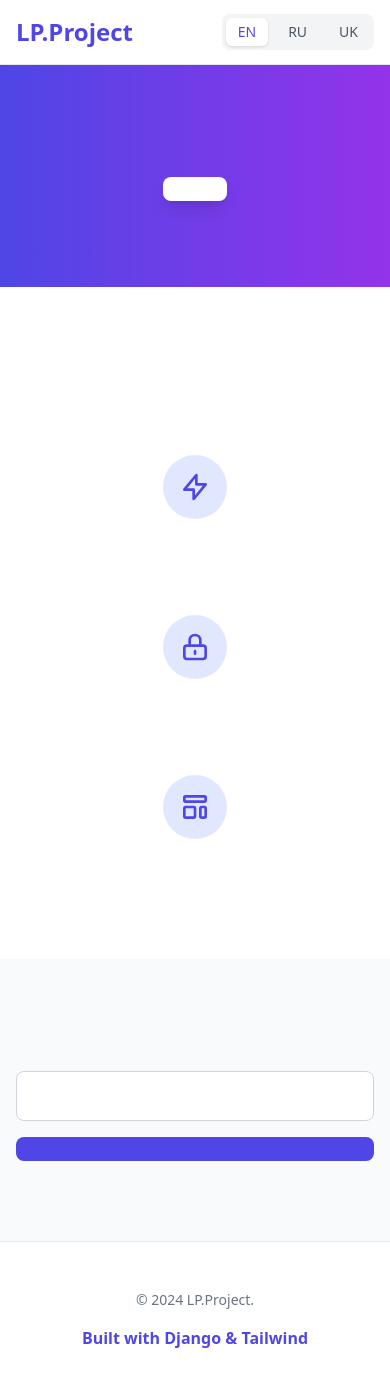
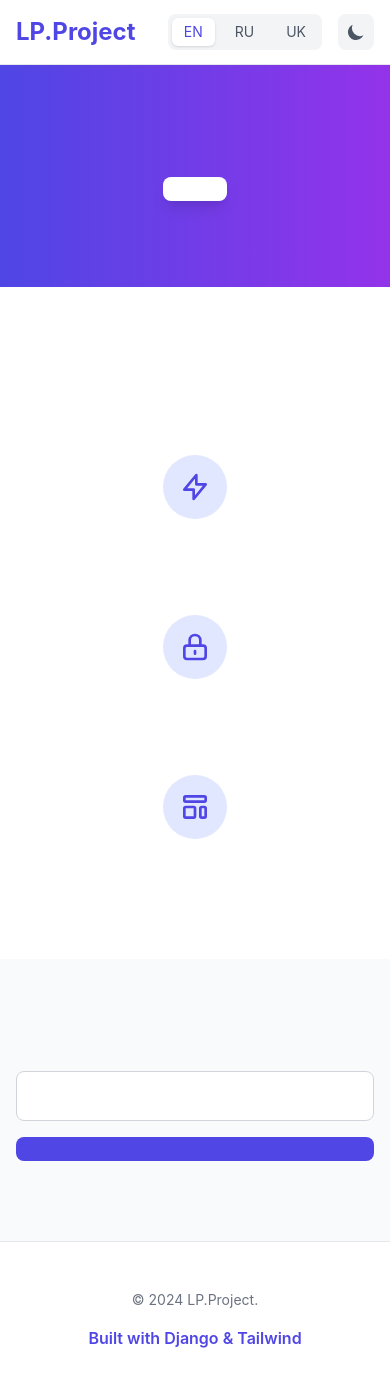
Before and after one commit to VadimVBond/dj_lp, a Django app: template templates/index.html in a window 390 px wide. Run offline with Django 5.2, Linux system fonts and the light colour scheme; the template is opened without the code that fills it, so the values that code supplies are empty; some libraries are stand-ins or nearby versions.

Commit message:
feat: implement landing page template with responsive design and theme toggling support

```diff
--- a/static/css/style.css
+++ b/static/css/style.css
@@ -1,5 +1,17 @@
 /* Custom styles for landing page */
 /* Tailwind CSS is loaded via CDN, add custom overrides here if needed */
+
+:root {
+    --bg: #ffffff;
+    --text: #0f172a;
+    --accent: #4f46e5;
+}
+
+[data-theme="dark"] {
+    --bg: #0f172a;
+    --text: #f8fafc;
+    --accent: #818cf8;
+}
 
 html {
     scroll-behavior: smooth;
@@ -7,4 +19,7 @@ html {
 
 body {
     font-family: -apple-system, BlinkMacSystemFont, 'Segoe UI', Roboto, 'Helvetica Neue', Arial, sans-serif;
+    background-color: var(--bg);
+    color: var(--text);
+    transition: background-color 0.3s ease, color 0.3s ease;
 }
--- a/static/js/main.js
+++ b/static/js/main.js
@@ -1,3 +1,28 @@
 document.addEventListener('DOMContentLoaded', () => {
     console.log('Landing page initialized');
+
+    const themeToggleBtn = document.getElementById('theme-toggle');
+    const themeToggleDarkIcon = document.getElementById('theme-toggle-dark-icon');
+    const themeToggleLightIcon = document.getElementById('theme-toggle-light-icon');
+
+    // Change the icons inside the button based on previous settings
+    if (document.documentElement.getAttribute('data-theme') === 'dark') {
+        themeToggleLightIcon.classList.remove('hidden');
+    } else {
+        themeToggleDarkIcon.classList.remove('hidden');
+    }
+
+    themeToggleBtn.addEventListener('click', function() {
+        // toggle icons inside button
+        themeToggleDarkIcon.classList.toggle('hidden');
+        themeToggleLightIcon.classList.toggle('hidden');
+
+        // get current theme
+        const currentTheme = document.documentElement.getAttribute('data-theme');
+        const newTheme = currentTheme === 'dark' ? 'light' : 'dark';
+
+        // set new theme
+        document.documentElement.setAttribute('data-theme', newTheme);
+        localStorage.setItem('theme', newTheme);
+    });
 });
--- a/templates/base.html
+++ b/templates/base.html
@@ -1,14 +1,40 @@
 {% load static %}
 {% load i18n %}
 <!DOCTYPE html>
-<html lang="{{ LANGUAGE_CODE }}">
+<html lang="{{ LANGUAGE_CODE }}" data-theme="light">
 <head>
     <meta charset="UTF-8">
     <meta name="viewport" content="width=device-width, initial-scale=1.0">
     <title>{% block title %}{{ page_title }}{% endblock %}</title>
+
+    <!-- Theme initialization script (prevents FOUC) -->
+    <script>
+        (function() {
+            const savedTheme = localStorage.getItem('theme');
+            const theme = savedTheme || (window.matchMedia('(prefers-color-scheme: dark)').matches ? 'dark' : 'light');
+            document.documentElement.setAttribute('data-theme', theme);
+        })();
+    </script>
+
     <script src="https://cdn.tailwindcss.com"></script>
+    <script>
+        tailwind.config = {
+            darkMode: ['selector', '[data-theme="dark"]'],
+            theme: {
+                extend: {
+                    colors: {
+                        dark: {
+                            bg: '#0f172a',
+                            text: '#ffffff'
+                        }
+                    }
+                }
+            }
+        }
+    </script>
+    <link rel="stylesheet" href="{% static 'css/style.css' %}">
 </head>
-<body class="bg-gray-50 text-gray-900 flex flex-col min-h-screen">
+<body class="bg-white dark:bg-slate-900 text-slate-900 dark:text-slate-100 flex flex-col min-h-screen transition-colors duration-300">
     {% include 'includes/header.html' %}
     <main class="flex-grow">
         {% block content %}{% endblock %}
--- a/templates/includes/footer.html
+++ b/templates/includes/footer.html
@@ -1,5 +1,5 @@
 {% load i18n %}
-<footer class="bg-white border-t py-12">
+<footer class="bg-white dark:bg-slate-900 border-t dark:border-slate-800 py-12">
     <div class="max-w-7xl mx-auto px-4 sm:px-6 lg:px-8">
         <div class="flex flex-col md:flex-row justify-between items-center">
             <div class="text-gray-500 text-sm">
--- a/templates/includes/header.html
+++ b/templates/includes/header.html
@@ -1,47 +1,57 @@
 {% load i18n %}
 
-<header class="bg-white border-b sticky top-0 z-50">
+<header class="bg-white dark:bg-slate-900 border-b dark:border-slate-800 sticky top-0 z-50 transition-colors">
     <div class="max-w-7xl mx-auto px-4 sm:px-6 lg:px-8">
 
         <div class="flex justify-between h-16 items-center">
 
             <!-- Logo -->
             <div class="flex-shrink-0 flex items-center">
-                <a href="{{ request.META.SCRIPT_NAME|default:"/" }}{{ LANGUAGE_CODE }}/" class="text-2xl font-bold text-indigo-600">
+                <a href="{{ request.META.SCRIPT_NAME|default:"/" }}{{ LANGUAGE_CODE }}/" class="text-2xl font-bold text-indigo-600 dark:text-indigo-400">
                     LP.Project
                 </a>
             </div>
 
             <!-- Navigation -->
             <nav class="hidden md:flex space-x-8">
-                <a href="#features" class="text-gray-600 hover:text-indigo-600">
+                <a href="#features" class="text-gray-600 dark:text-gray-400 hover:text-indigo-600 dark:hover:text-indigo-400 transition-colors">
                     {% trans "Features" %}
                 </a>
-                <a href="#cta" class="text-gray-600 hover:text-indigo-600">
+                <a href="#cta" class="text-gray-600 dark:text-gray-400 hover:text-indigo-600 dark:hover:text-indigo-400 transition-colors">
                     {% trans "Subscribe" %}
                 </a>
             </nav>
 
-            <!-- Language switcher -->
-            <div class="flex items-center space-x-2 bg-gray-100 rounded-lg p-1">
+            <!-- Language switcher & Theme toggle -->
+            <div class="flex items-center space-x-4">
 
+                <div class="flex items-center space-x-2 bg-gray-100 dark:bg-slate-800 rounded-lg p-1">
                     {% get_available_languages as languages %}
-
                     {% for lang_code, lang_name in languages %}
-
                         <a href="{{ request.META.SCRIPT_NAME|default:"/" }}{{ lang_code }}/"
                            class="px-3 py-1 text-sm rounded-md transition
                                   {% if LANGUAGE_CODE == lang_code %}
-                              bg-white shadow text-indigo-600
+                                  bg-white dark:bg-slate-700 shadow text-indigo-600 dark:text-indigo-400
                                   {% else %}
-                              text-gray-600 hover:text-indigo-600
+                                  text-gray-600 dark:text-gray-400 hover:text-indigo-600 dark:hover:text-indigo-400
                                   {% endif %}">
+                            {{ lang_code|upper }}
+                        </a>
+                    {% endfor %}
+                </div>
 
-                        {{ lang_code|upper }}
-
-                    </a>
-
-                {% endfor %}
+                <button id="theme-toggle"
+                        class="p-2 rounded-lg bg-gray-100 dark:bg-slate-800 text-gray-600 dark:text-gray-400 hover:text-indigo-600 dark:hover:text-indigo-400 transition-colors"
+                        aria-label="Toggle Theme">
+                    <!-- Sun icon -->
+                    <svg id="theme-toggle-light-icon" class="hidden w-5 h-5" fill="currentColor" viewBox="0 0 20 20">
+                        <path d="M10 2a1 1 0 011 1v1a1 1 0 11-2 0V3a1 1 0 011-1zm4 8a4 4 0 11-8 0 4 4 0 018 0zm-.464 4.95l.707.707a1 1 0 001.414-1.414l-.707-.707a1 1 0 00-1.414 1.414zm2.12-10.607a1 1 0 010 1.414l-.706.707a1 1 0 11-1.414-1.414l.707-.707a1 1 0 011.414 0zM17 11a1 1 0 100-2h-1a1 1 0 100 2h1zm-7 4a1 1 0 011 1v1a1 1 0 11-2 0v-1a1 1 0 011-1zM5.05 6.464A1 1 0 106.465 5.05l-.708-.707a1 1 0 00-1.414 1.414l.707.707zm1.414 8.486l-.707.707a1 1 0 01-1.414-1.414l.707-.707a1 1 0 011.414 1.414zM4 11a1 1 0 100-2H3a1 1 0 000 2h1z"></path>
+                    </svg>
+                    <!-- Moon icon -->
+                    <svg id="theme-toggle-dark-icon" class="hidden w-5 h-5" fill="currentColor" viewBox="0 0 20 20">
+                        <path d="M17.293 13.293A8 8 0 016.707 2.707a8.001 8.001 0 1010.586 10.586z"></path>
+                    </svg>
+                </button>
 
             </div>
 
--- a/templates/index.html
+++ b/templates/index.html
@@ -4,7 +4,7 @@
 
 {% block content %}
 <!-- Hero Section -->
-<section class="bg-gradient-to-r from-indigo-600 to-purple-600 text-white py-20">
+<section class="bg-gradient-to-r from-indigo-600 to-purple-600 dark:from-indigo-950 dark:to-purple-950 text-white py-20 transition-colors duration-500">
     <div class="max-w-7xl mx-auto px-4 sm:px-6 lg:px-8 text-center">
         <h1 class="text-4xl md:text-5xl font-bold mb-6">
             {{ hero_title }}
@@ -19,13 +19,13 @@
 </section>
 
 <!-- Features Section -->
-<section id="features" class="py-20 bg-white">
+<section id="features" class="py-20 bg-white dark:bg-slate-900 transition-colors">
     <div class="max-w-7xl mx-auto px-4 sm:px-6 lg:px-8">
         <div class="text-center mb-16">
-            <h2 class="text-3xl md:text-4xl font-bold text-gray-900 mb-4">
+            <h2 class="text-3xl md:text-4xl font-bold text-gray-900 dark:text-white mb-4">
                 {{ features_title }}
             </h2>
-            <p class="text-xl text-gray-600 max-w-2xl mx-auto">
+            <p class="text-xl text-gray-600 dark:text-gray-400 max-w-2xl mx-auto">
                 {{ features_subtitle }}
             </p>
         </div>
@@ -33,45 +33,45 @@
         <div class="grid grid-cols-1 md:grid-cols-3 gap-8">
             <!-- Feature 1 -->
             <div class="text-center p-6">
-                <div class="w-16 h-16 bg-indigo-100 rounded-full flex items-center justify-center mx-auto mb-4">
-                    <svg class="w-8 h-8 text-indigo-600" fill="none" stroke="currentColor" viewBox="0 0 24 24">
+                <div class="w-16 h-16 bg-indigo-100 dark:bg-indigo-900/30 rounded-full flex items-center justify-center mx-auto mb-4">
+                    <svg class="w-8 h-8 text-indigo-600 dark:text-indigo-400" fill="none" stroke="currentColor" viewBox="0 0 24 24">
                         <path stroke-linecap="round" stroke-linejoin="round" stroke-width="2" d="M13 10V3L4 14h7v7l9-11h-7z"/>
                     </svg>
                 </div>
-                <h3 class="text-xl font-semibold text-gray-900 mb-2">
+                <h3 class="text-xl font-semibold text-gray-900 dark:text-white mb-2">
                     {{ feature_1_title }}
                 </h3>
-                <p class="text-gray-600">
+                <p class="text-gray-600 dark:text-gray-400">
                     {{ feature_1_desc }}
                 </p>
             </div>
 
             <!-- Feature 2 -->
             <div class="text-center p-6">
-                <div class="w-16 h-16 bg-indigo-100 rounded-full flex items-center justify-center mx-auto mb-4">
-                    <svg class="w-8 h-8 text-indigo-600" fill="none" stroke="currentColor" viewBox="0 0 24 24">
+                <div class="w-16 h-16 bg-indigo-100 dark:bg-indigo-900/30 rounded-full flex items-center justify-center mx-auto mb-4">
+                    <svg class="w-8 h-8 text-indigo-600 dark:text-indigo-400" fill="none" stroke="currentColor" viewBox="0 0 24 24">
                         <path stroke-linecap="round" stroke-linejoin="round" stroke-width="2" d="M12 15v2m-6 4h12a2 2 0 002-2v-6a2 2 0 00-2-2H6a2 2 0 00-2 2v6a2 2 0 002 2zm10-10V7a4 4 0 00-8 0v4h8z"/>
                     </svg>
                 </div>
-                <h3 class="text-xl font-semibold text-gray-900 mb-2">
+                <h3 class="text-xl font-semibold text-gray-900 dark:text-white mb-2">
                     {{ feature_2_title }}
                 </h3>
-                <p class="text-gray-600">
+                <p class="text-gray-600 dark:text-gray-400">
                     {{ feature_2_desc }}
                 </p>
             </div>
 
             <!-- Feature 3 -->
             <div class="text-center p-6">
-                <div class="w-16 h-16 bg-indigo-100 rounded-full flex items-center justify-center mx-auto mb-4">
-                    <svg class="w-8 h-8 text-indigo-600" fill="none" stroke="currentColor" viewBox="0 0 24 24">
+                <div class="w-16 h-16 bg-indigo-100 dark:bg-indigo-900/30 rounded-full flex items-center justify-center mx-auto mb-4">
+                    <svg class="w-8 h-8 text-indigo-600 dark:text-indigo-400" fill="none" stroke="currentColor" viewBox="0 0 24 24">
                         <path stroke-linecap="round" stroke-linejoin="round" stroke-width="2" d="M4 5a1 1 0 011-1h14a1 1 0 011 1v2a1 1 0 01-1 1H5a1 1 0 01-1-1V5zM4 13a1 1 0 011-1h6a1 1 0 011 1v6a1 1 0 01-1 1H5a1 1 0 01-1-1v-6zM16 13a1 1 0 011-1h2a1 1 0 011 1v6a1 1 0 01-1 1h-2a1 1 0 01-1-1v-6z"/>
                     </svg>
                 </div>
-                <h3 class="text-xl font-semibold text-gray-900 mb-2">
+                <h3 class="text-xl font-semibold text-gray-900 dark:text-white mb-2">
                     {{ feature_3_title }}
                 </h3>
-                <p class="text-gray-600">
+                <p class="text-gray-600 dark:text-gray-400">
                     {{ feature_3_desc }}
                 </p>
             </div>
@@ -80,17 +80,17 @@
 </section>
 
 <!-- CTA Section -->
-<section id="cta" class="py-20 bg-gray-50">
+<section id="cta" class="py-20 bg-gray-50 dark:bg-slate-800/50 transition-colors">
     <div class="max-w-4xl mx-auto px-4 sm:px-6 lg:px-8 text-center">
-        <h2 class="text-3xl md:text-4xl font-bold text-gray-900 mb-4">
+        <h2 class="text-3xl md:text-4xl font-bold text-gray-900 dark:text-white mb-4">
             {{ cta_title }}
         </h2>
-        <p class="text-xl text-gray-600 mb-8">
+        <p class="text-xl text-gray-600 dark:text-gray-400 mb-8">
             {{ cta_subtitle }}
         </p>
         <form class="flex flex-col sm:flex-row gap-4 justify-center">
             <input type="email" placeholder="{{ email_placeholder }}"
-                   class="px-6 py-3 rounded-lg border border-gray-300 focus:outline-none focus:ring-2 focus:ring-indigo-500 w-full sm:w-auto min-w-[300px]">
+                   class="px-6 py-3 rounded-lg border border-gray-300 dark:border-slate-700 bg-white dark:bg-slate-900 text-gray-900 dark:text-white focus:outline-none focus:ring-2 focus:ring-indigo-500 w-full sm:w-auto min-w-[300px]">
             <button type="submit" class="bg-indigo-600 text-white px-8 py-3 rounded-lg font-semibold hover:bg-indigo-700 transition-colors">
                 {{ subscribe }}
             </button>
```
Lines whose indentation alone changed are shown as unchanged.
